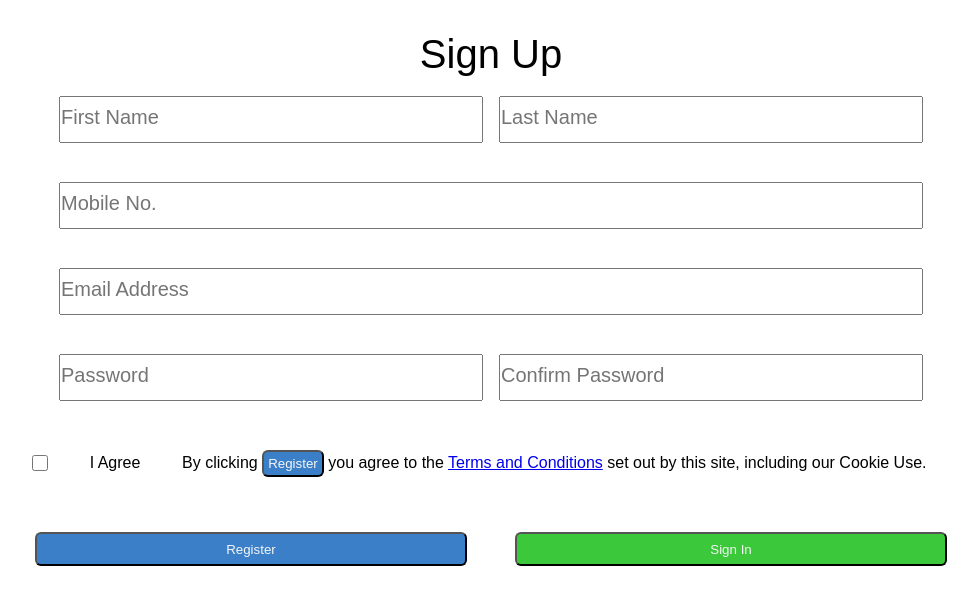
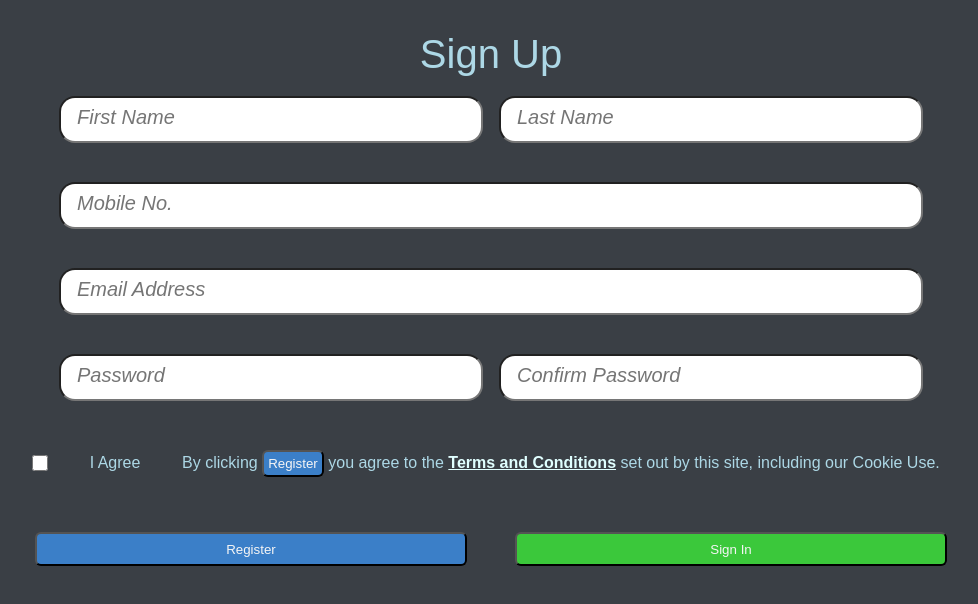
Before and after one commit to daniels74/One-SignUpPage, a plain HTML site: page index.html in a window 1280 px wide. Shown: the whole page, without its empty margins (149-1127 px from the left). Drawn offline with Linux system fonts and the light colour scheme.

Commit message:
Fixed placeholder spacing, made inputs round

```diff
--- a/index.html
+++ b/index.html
@@ -12,18 +12,20 @@
     <form>
       <header>Sign Up</header>
       <div class="row">
-        <input type="text" placeholder="First Name" />
-        <input type="text" placeholder="Last Name" />
+          <input type="text"
+          placeholder="First Name"
+          class="textBox"/>
+          <input type="text" placeholder="Last Name" class="textBox"/>
       </div>
       <div class="row">
-        <input type="text" placeholder="Mobile No." />
+        <input type="text" placeholder="Mobile No." class="textBox"/>
       </div>
       <div class="row">
-        <input type="text" placeholder="Email Address" />
+        <input type="text" placeholder="Email Address" class="textBox"/>
       </div>
       <div class="row">
-        <input type="text" placeholder="Password" />
-        <input type="text" placeholder="Confirm Password" />
+        <input type="text" placeholder="Password" class="textBox"/>
+        <input type="text" placeholder="Confirm Password" class="textBox"/>
       </div>
       <div class="conditions-row">
         <input placeholder="none" type="checkbox" class="checkbox">I Agree</input>
--- a/style.css
+++ b/style.css
@@ -5,9 +5,15 @@
   }
 
   body {
-    /* background-color: #243344; */
+    background-color: #3a3f45;
+    color: lightblue;
     height: 100vh;
     width: 100vw;
+  }
+
+  a {
+    color: lightcyan;
+    font-weight: bold;
   }
 
   .container {
@@ -17,6 +23,13 @@
     width: 100%;
     height: 100%;
   }
+
+  .textBox {
+    border-radius: 1rem;
+    width: 100%
+  }
+
+
 
   form {
     height: 70%;
@@ -28,6 +41,16 @@
     align-items: center;
     justify-content: space-around;
     /* gap: 1rem; */
+  }
+
+  ::placeholder {
+    font-style: italic;
+    font-size: 1em;
+  }
+
+  :placeholder-shown  {
+    position: relative;
+    padding-left: 1rem;
   }
 
   header {
```
